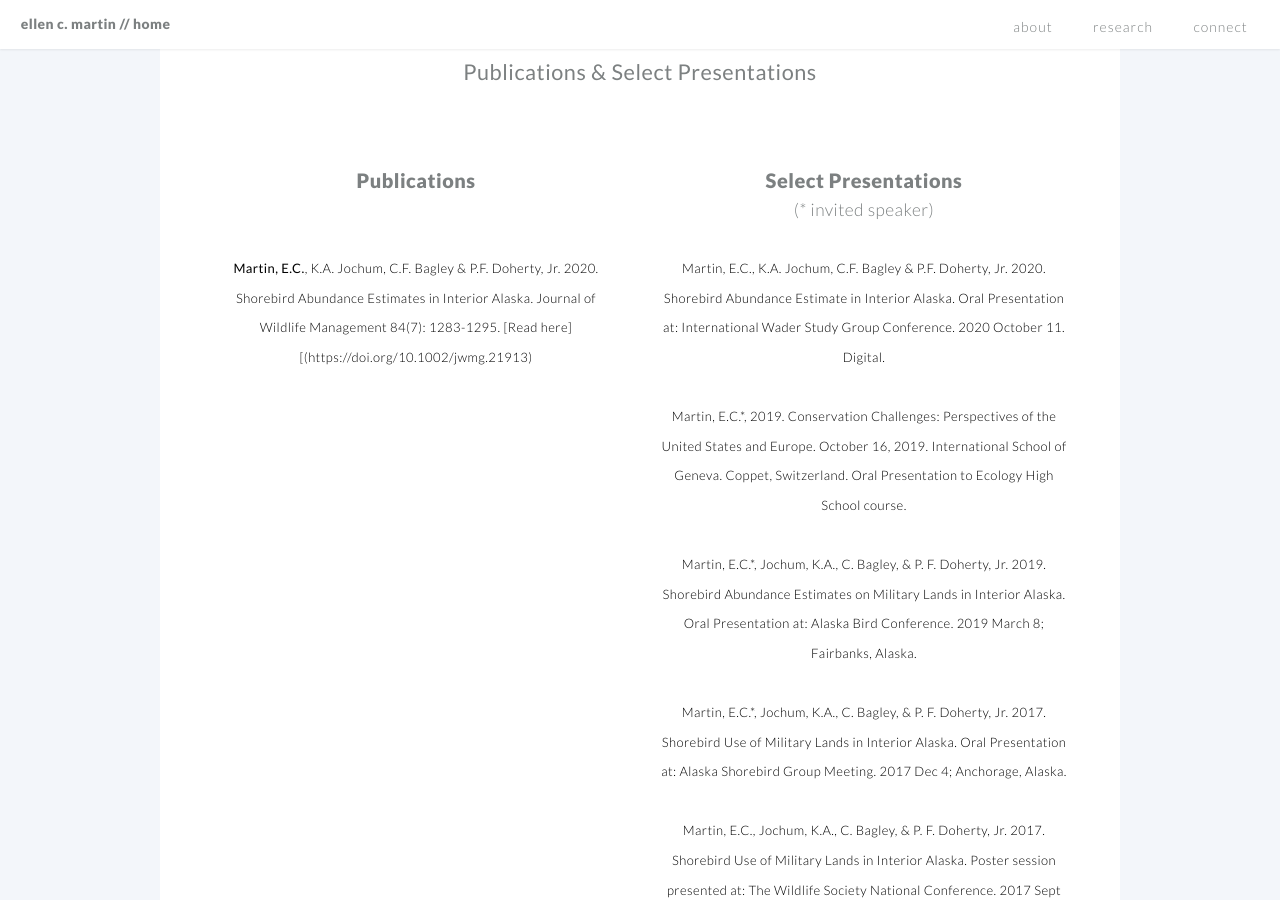
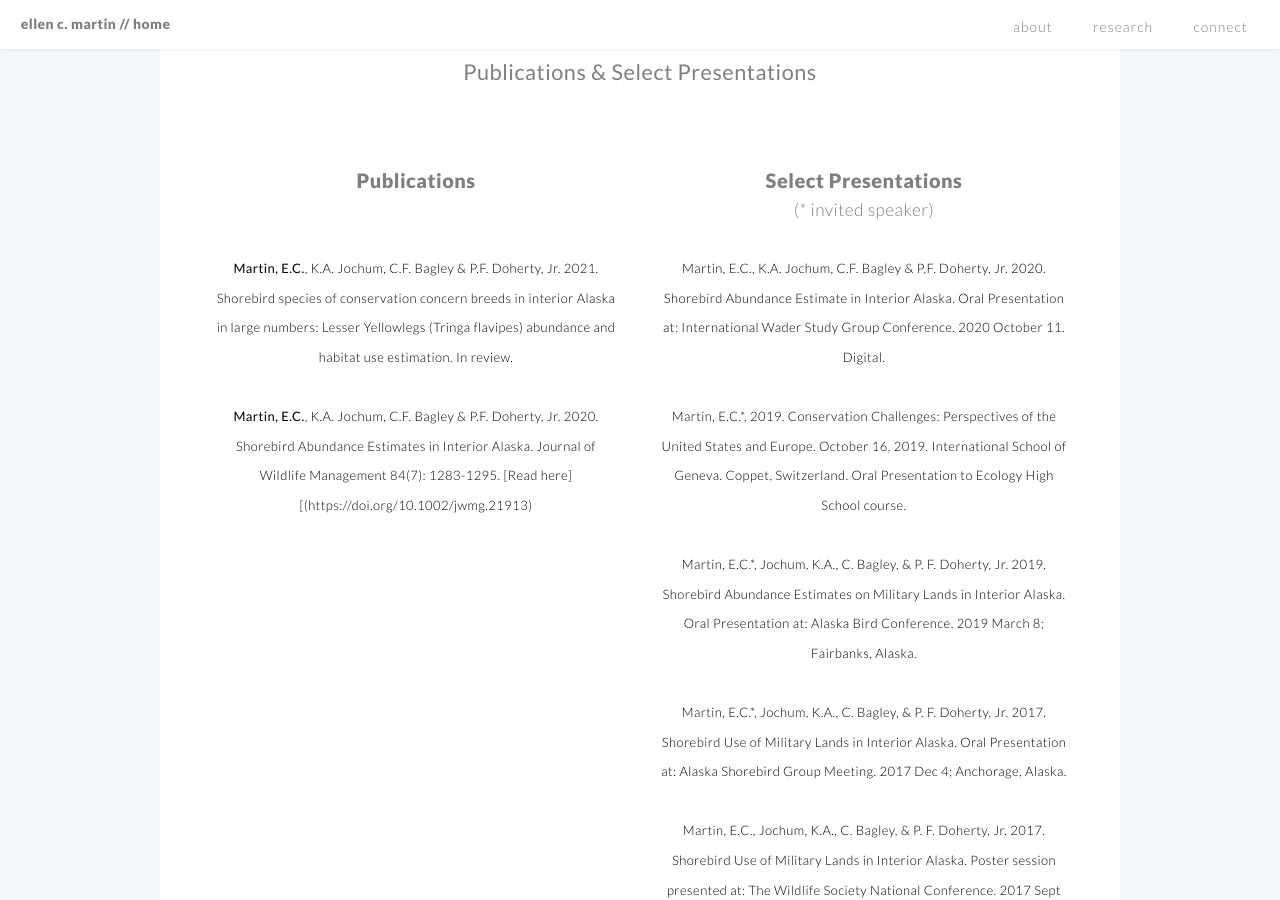
Before and after one commit to EllenCMartin/EllenCMartin.github.io, a Jekyll site: the page built from index.md, in a window 1280 px wide and 900 px high, scrolled down 2144 px. Built offline with Jekyll 4.4.1, drawn with Linux system fonts in a browser that asks for light colours.

Commit message:
Update publications.html

```diff
--- a/_includes/publications.html
+++ b/_includes/publications.html
@@ -1,6 +1,9 @@
 <h1><a href="#">Publications</a></h1><br><br>
 <p>
 <span style="color:black; text-align:left; font-size:0.75em;">
+
+       <b>Martin, E.C.</b>, K.A. Jochum, C.F. Bagley & P.F. Doherty, Jr. 2021. Shorebird species of conservation concern breeds in interior Alaska in large numbers: Lesser Yellowlegs (Tringa flavipes) abundance and habitat use estimation.
+                      In review.<br><br>
 
 
           <b>Martin, E.C.</b>, K.A. Jochum, C.F. Bagley & P.F. Doherty, Jr. 2020. Shorebird Abundance Estimates in Interior Alaska.
```
